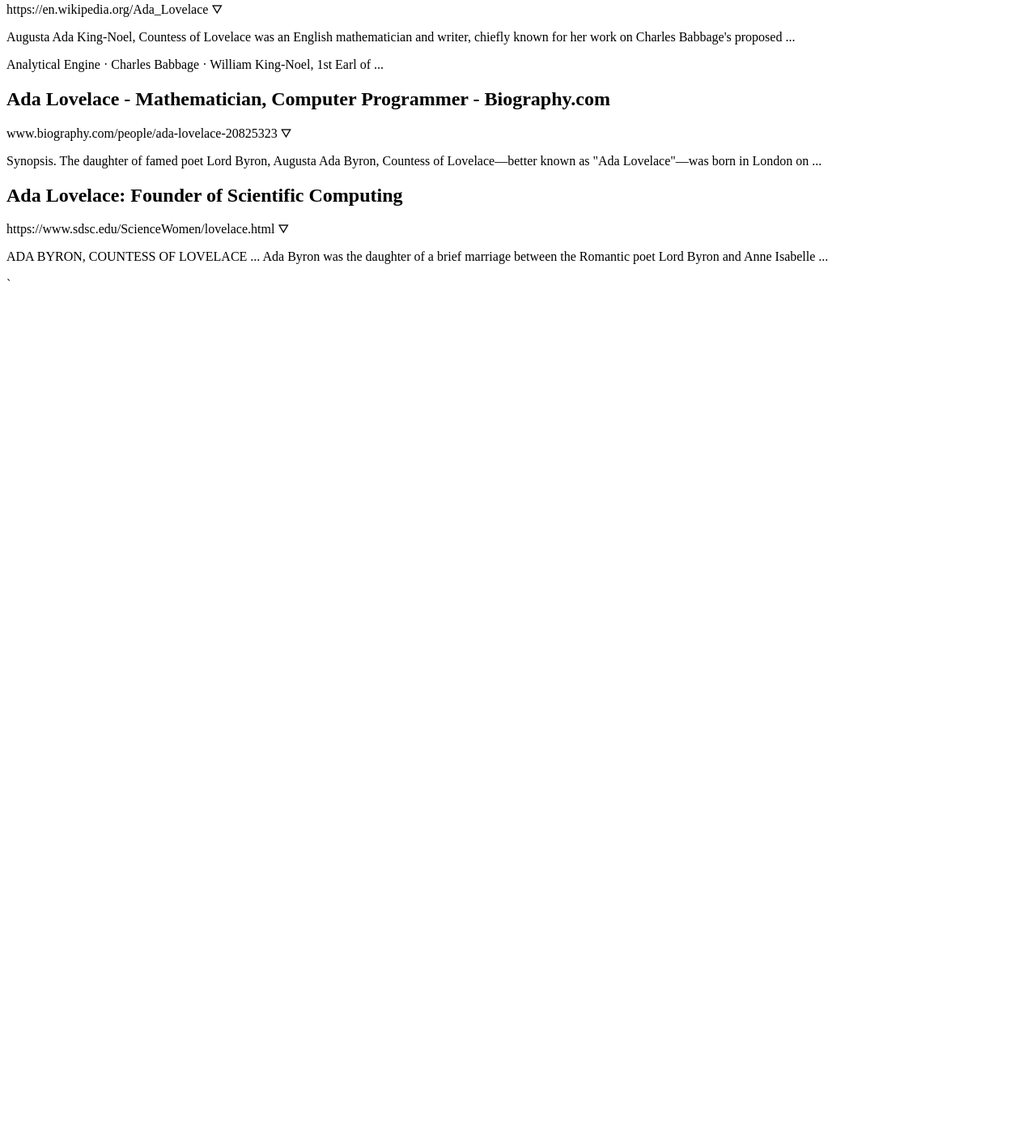
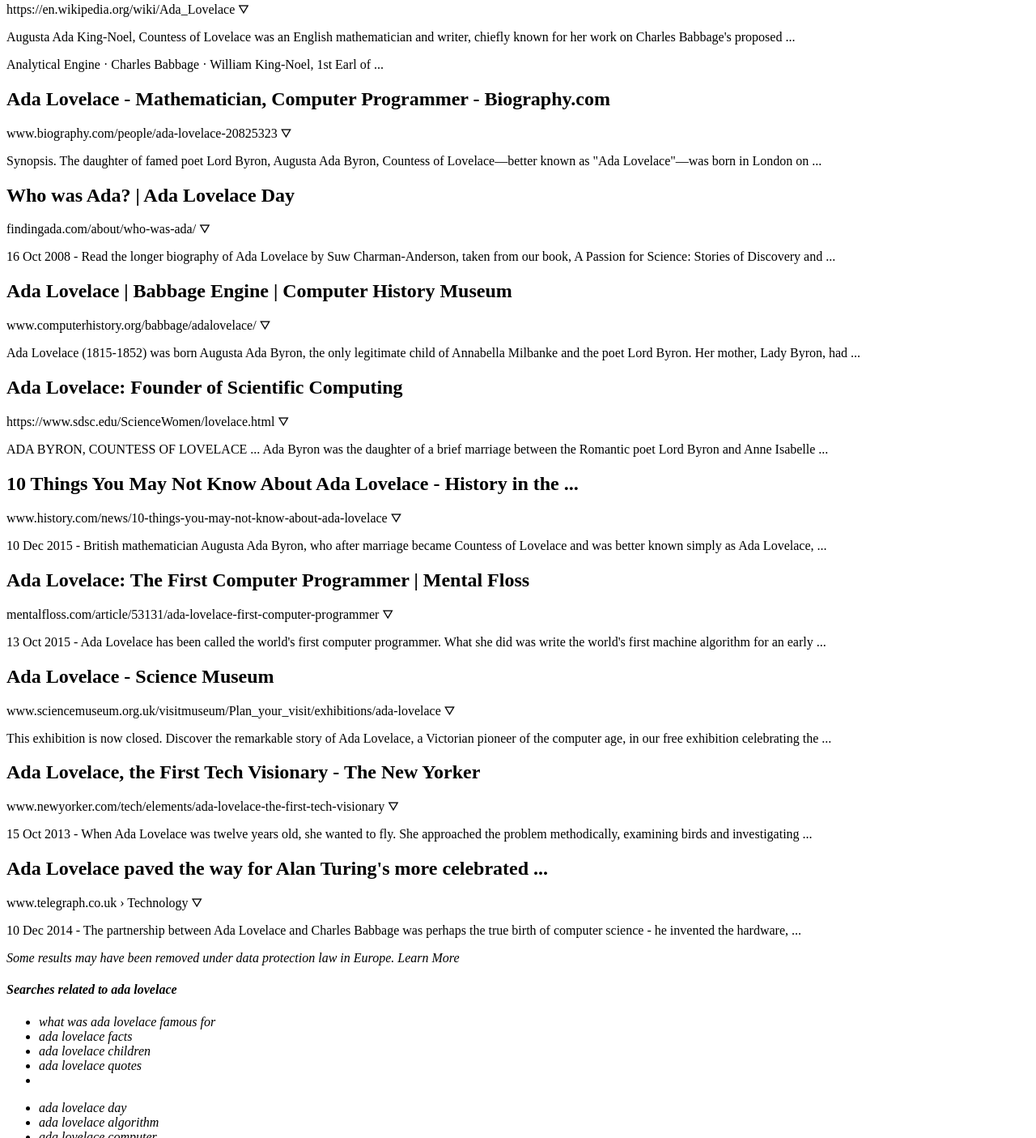
Before and after one commit to cShingleton/responsive-google-search, a plain HTML site: page index.html in a window 1280 px wide. Shown: the part 1395-2800 px from the top of the page at 81% size. Before the commit the page ends 1763 px from the top, so only its background shows below. Drawn offline with Linux system fonts and the light colour scheme.

Commit message:
continued adding HTML elements - only footer left

```diff
--- a/index.html
+++ b/index.html
@@ -95,7 +95,7 @@
     <section id="main-search-results">
       <div class="search-result-box">
           <h2 class="search-result-heading">Ada Lovelace - Wikipedia</h2>
-          <p class="result-hyperlink">https://en.wikipedia.org/Ada_Lovelace &#9947;</p>
+          <p class="result-hyperlink">https://en.wikipedia.org/wiki/Ada_Lovelace &#9947;</p>
           <p>Augusta Ada King-Noel, Countess of Lovelace was an English mathematician and writer, chiefly known for her work on Charles Babbage's proposed ...</p>
           <p id="wikipedia-hypers">Analytical Engine · Charles Babbage · William King-Noel, 1st Earl of ...</p>
       </div>
@@ -105,9 +105,85 @@
           <p>Synopsis. The daughter of famed poet Lord Byron, Augusta Ada Byron, Countess of Lovelace—better known as "Ada Lovelace"—was born in London on ...</p>
       </div>
       <div class="search-result-box">
+          <h2 class="search-result-heading">Who was Ada? | Ada Lovelace Day</h2>
+          <p class="result-hyperlink">findingada.com/about/who-was-ada/ &#9947;</p>
+          <p>16 Oct 2008 - Read the longer biography of Ada Lovelace by Suw Charman-Anderson, taken from our book, A Passion for Science: Stories of Discovery and ...</p>
+      </div>
+      <div class="search-result-box">
+          <h2 class="search-result-heading">Ada Lovelace | Babbage Engine | Computer History Museum</h2>
+          <p class="result-hyperlink">www.computerhistory.org/babbage/adalovelace/ &#9947;</p>
+          <p>Ada Lovelace (1815-1852) was born Augusta Ada Byron, the only legitimate child of Annabella Milbanke and the poet Lord Byron. Her mother, Lady Byron, had ...</p>
+      </div>
+      <div class="search-result-box">
           <h2 class="search-result-heading">Ada Lovelace: Founder of Scientific Computing</h2>
           <p class="result-hyperlink">https://www.sdsc.edu/ScienceWomen/lovelace.html &#9947;</p>
           <p>ADA BYRON, COUNTESS OF LOVELACE ... Ada Byron was the daughter of a brief marriage between the Romantic poet Lord Byron and Anne Isabelle ...</p>
+      </div>
+      <div class="search-result-box">
+          <h2 class="search-result-heading">10 Things You May Not Know About Ada Lovelace - History in the ...</h2>
+          <p class="result-hyperlink">www.history.com/news/10-things-you-may-not-know-about-ada-lovelace &#9947;</p>
+          <p>10 Dec 2015 - British mathematician Augusta Ada Byron, who after marriage became Countess of Lovelace and was better known simply as Ada Lovelace, ...</p>
+      </div>
+      <div class="search-result-box">
+          <h2 class="search-result-heading">Ada Lovelace: The First Computer Programmer | Mental Floss</h2>
+          <p class="result-hyperlink">mentalfloss.com/article/53131/ada-lovelace-first-computer-programmer &#9947;</p>
+          <p>13 Oct 2015 - Ada Lovelace has been called the world's first computer programmer. What she did was write the world's first machine algorithm for an early ...</p>
+      </div>
+      <div class="search-result-box">
+          <h2 class="search-result-heading">Ada Lovelace - Science Museum</h2>
+          <p class="result-hyperlink">www.sciencemuseum.org.uk/visitmuseum/Plan_your_visit/exhibitions/ada-lovelace &#9947;</p>
+          <p>This exhibition is now closed. Discover the remarkable story of Ada Lovelace, a Victorian pioneer of the computer age, in our free exhibition celebrating the ...</p>
+      </div>
+      <div class="search-result-box">
+          <h2 class="search-result-heading">Ada Lovelace, the First Tech Visionary - The New Yorker</h2>
+          <p class="result-hyperlink">www.newyorker.com/tech/elements/ada-lovelace-the-first-tech-visionary &#9947;</p>
+          <p>15 Oct 2013 - When Ada Lovelace was twelve years old, she wanted to fly. She approached the problem methodically, examining birds and investigating ...</p>
+      </div>
+      <div class="search-result-box">
+          <h2 class="search-result-heading">Ada Lovelace paved the way for Alan Turing's more celebrated ...</h2>
+          <p class="result-hyperlink">www.telegraph.co.uk › Technology &#9947;</p>
+          <p>10 Dec 2014 - The partnership between Ada Lovelace and Charles Babbage was perhaps the true birth of computer science - he invented the hardware, ...</p>
+      </div>
+      <div id="omitted-search-disclaimer">
+        <p><em>Some results may have been removed under data protection law in Europe. Learn More<em><p>
+      </div>
+      <div id="related-searches">
+        <h4>Searches related to ada lovelace</h4>
+        <div id="related-searches-list">
+          <ul id="list-left">
+            <li>what was ada lovelace famous for</li>
+            <li>ada lovelace facts</li>
+            <li>ada lovelace children</li>
+            <li>ada lovelace quotes<li>
+          </ul>
+          <ul id="list-right">
+            <li>ada lovelace day</li>
+            <li>ada lovelace algorithm</li>
+            <li>ada lovelace computer</li>
+            <li>ada lovelace and charles babbage<li>
+          </uL>
+        </div>
+      </div>
+      <div id="google-page-img">
+        <table>
+          <tr>
+            <th>G</th>
+            <th>o</th>
+            <th>o</th>
+            <th>o</th>
+            <th>o</th>
+            <th>o</th>
+            <th>o</th>
+            <th>o</th>
+            <th>o</th>
+            <th>o</th>
+            <th>o</th>
+            <th>g</th>
+            <th>l</th>
+            <th>e</th>
+            <th>></th>
+          </tr>
+        </table>
       </div>
     </section>
   `</div>
```
